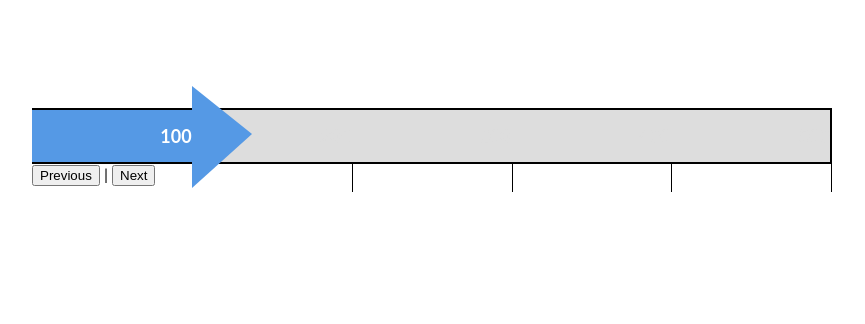
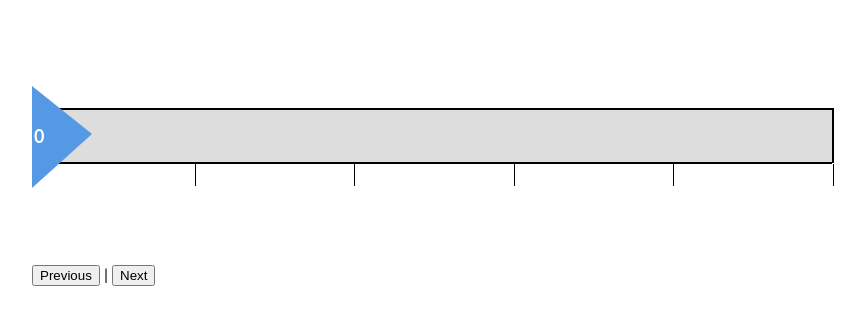
Before and after one commit to VolodymyrLavrenchuk/ui-mockups, an Angular app: page / in a window 1280 px wide. Shown: the top 324 px of the page, without its empty margins (76-941 px from the left). Built offline with nearby package versions, Linux system fonts and the light colour scheme.

Commit message:
add Growth Slider working component

```diff
--- a/src/app/app.component.ts
+++ b/src/app/app.component.ts
@@ -6,5 +6,5 @@ import { Component } from '@angular/core';
   styleUrls: ['./app.component.scss']
 })
 export class AppComponent {
-  steps = [100, 200, 300, 400, 500];
+  steps = [0, 100, 200, 300, 400, 500];
 }
--- a/src/app/growth-slider/growth-slider.component.scss
+++ b/src/app/growth-slider/growth-slider.component.scss
@@ -7,6 +7,9 @@
 
 .container {
   font-family: 'Lato', sans-serif;
+
+  .nav {
+    margin-top: 100px;
   }
 
   .arrow-steps {
@@ -15,7 +18,7 @@
       text-align: center;
       color: #777;
       cursor: default;
-    margin: 0 ;
+      margin: 0;
       padding: 15px 0 15px 0;
       width: 15%;
       float: left;
@@ -28,6 +31,10 @@
       -ms-user-select: none;
       user-select: none;
 
+      &.current a {
+        color: #fff;
+      }
+
       a {
         color: #ddd;
         text-decoration: none;
@@ -38,31 +45,32 @@
       //  border: none;
       //}
 
-    &.current:after,
-/*    &.current:before*/ {
+      &.current:before,
+        /*    &.current:before*/
+      {
         content: "";
         position: absolute;
-      top: -24px;
-      right: -60px;
+        top: -1.5rem;
+        left: -0.11rem;
         width: 0;
         height: 0;
         border-top: 48px solid transparent;
         border-bottom: 54px solid transparent;
         border-left: 60px solid #5599e5;
-      z-index: 2;
+        //z-index: 2;
       }
 
       &:after {
         content: "";
         position: absolute;
-      bottom: -30px;
+        bottom: -24px;
         right: -2px;
         width: 0;
-      height: 30px;
+        height: 22px;
         //border-top: 38px solid transparent;
         //border-bottom: 34px solid transparent;
         border-left: 1px solid black;
-      z-index: 2;
+        //z-index: 2;
       }
 
       //&:before {
@@ -76,9 +84,28 @@
       //  border: none;
       //}
 
+      &:first-child {
+        border-left: 2px solid black;
+      }
+
       &:last-child {
-      border-right: 2px solid black;
+        border: none;
+        border-bottom: none;
+        border-right: none;
+        border-left: 2px solid black;
+        height: 1.55rem;
+
+        background-color: white;
+        a {
+          color: white;
         }
+
+        &:after {
+          border: none;
+        }
+      }
+
+
       //.arrow-steps .step:first-child {
       //  border-top-left-radius: 4px;
       //  border-bottom-left-radius: 4px;
@@ -91,7 +118,7 @@
 
       span {
         position: relative;
-      float: right;
+        float: left;
       }
 
       //&.done span:before {
@@ -133,3 +160,4 @@
       //}
     }
   }
+}
--- a/src/app/growth-slider/growth-slider.component.ts
+++ b/src/app/growth-slider/growth-slider.component.ts
@@ -21,12 +21,12 @@ export class GrowthSliderComponent implements OnInit, AfterViewInit {
       if (previous !== null) {
         if (previous > current) {
           this.stepsEl?.nativeElement.children[previous].classList.remove('current');
-          this.stepsEl?.nativeElement.children[previous].classList.remove('filled');
+          this.stepsEl?.nativeElement.children[current].classList.remove('filled');
           this.stepsEl.nativeElement.children[current].classList.add('current');
         } else {
+          this.stepsEl.nativeElement.children[previous].classList.add('filled');
           this.stepsEl.nativeElement.children[previous].classList.remove('current');
           this.stepsEl.nativeElement.children[current].classList.add('current');
-          this.stepsEl.nativeElement.children[current].classList.add('filled');
         }
       }
     });
@@ -34,7 +34,7 @@ export class GrowthSliderComponent implements OnInit, AfterViewInit {
 
   ngAfterViewInit(): void {
     this.stepsEl.nativeElement.children[0].classList.add('current');
-    this.stepsEl.nativeElement.children[0].classList.add('filled');
+    // this.stepsEl.nativeElement.children[0].classList.add('filled');
   }
 
   prev() {
```
Also changed, not shown: src/app/app.module.ts (+6 -11 lines). Lines whose indentation alone changed are shown as unchanged.
